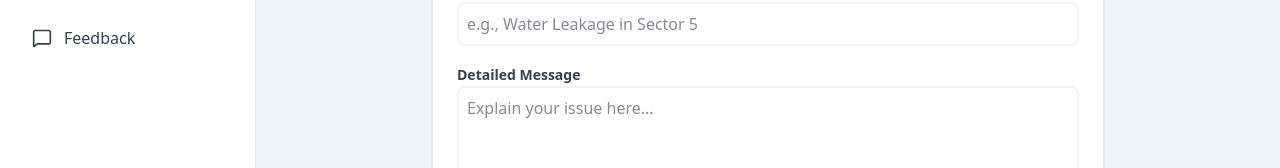
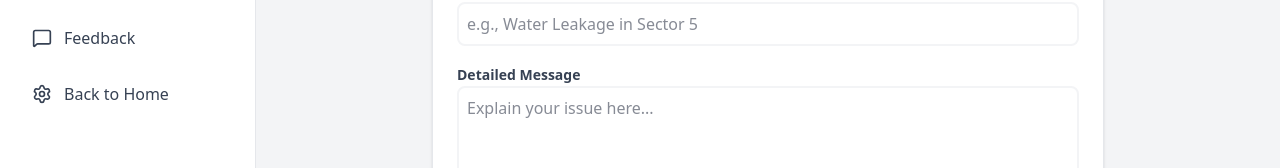
Before and after one commit to being-shivalika/MUNCIPAL--CO, a React (Vite) app: page /citizen in a window 1280 px wide. Shown: the part 255-423 px from the top of the page. Built offline with nearby package versions, Linux system fonts and the light colour scheme.

Commit message:
added a back to home nav

```diff
--- a/src/pages/CitizenDashboard.jsx
+++ b/src/pages/CitizenDashboard.jsx
@@ -3,7 +3,7 @@ import { useOutletContext } from "react-router-dom";
 import SideBarA from "../components/SideBarA";
 import SubmitRequest from "../components/SubmitRequest";
 import Footer from "../components/Footer";
-import { User, ClipboardList, MessageSquare } from "lucide-react";
+import { User, ClipboardList, MessageSquare, Settings } from "lucide-react";
 
 const CitizenDashboard = () => {
   const { isSidebarOpen, setSidebarOpen, handleNewRequest } =
@@ -13,6 +13,7 @@ const CitizenDashboard = () => {
     { icon: User, label: "My Profile", path: "#" },
     { icon: ClipboardList, label: "My Complaints", path: "/track" },
     { icon: MessageSquare, label: "Feedback", path: "#" },
+    { icon: Settings, label: "Back to Home", path: "/" },
   ];
 
   return (
```
